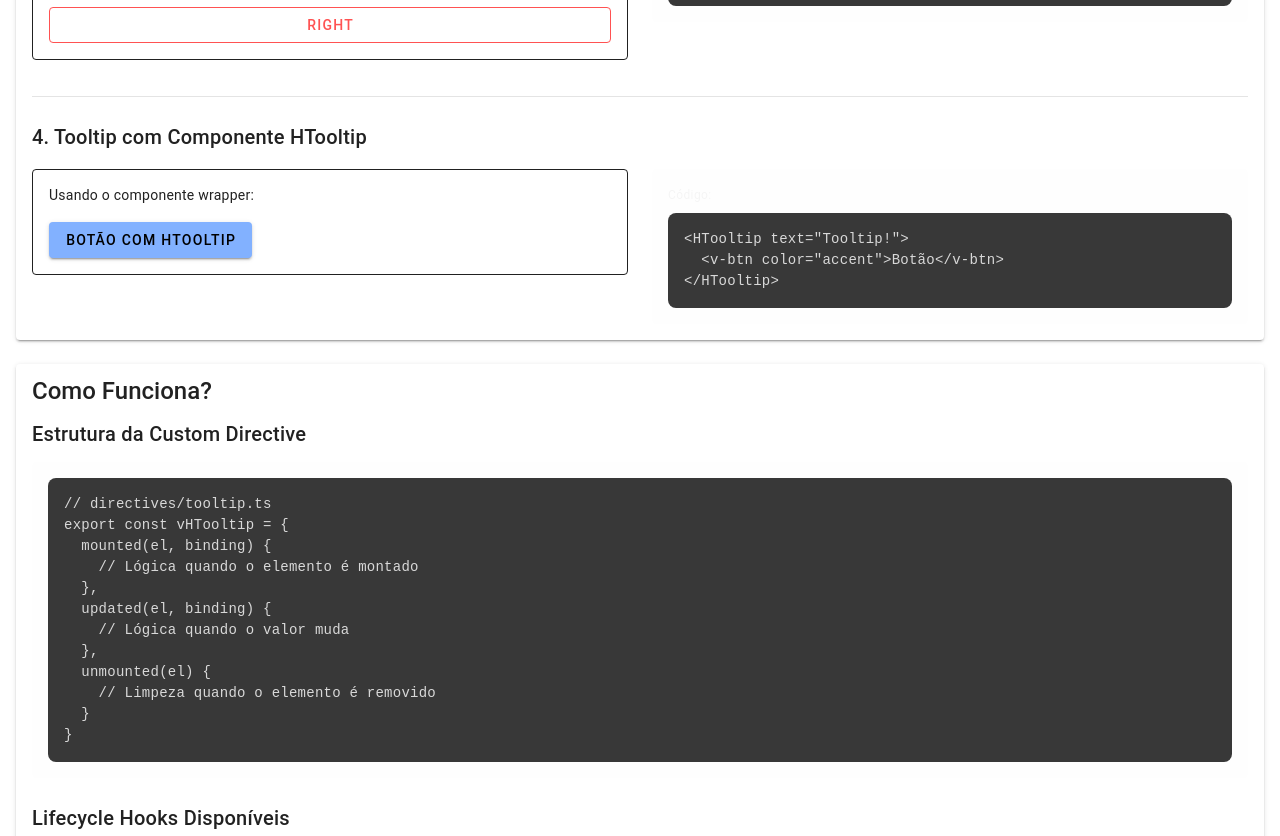
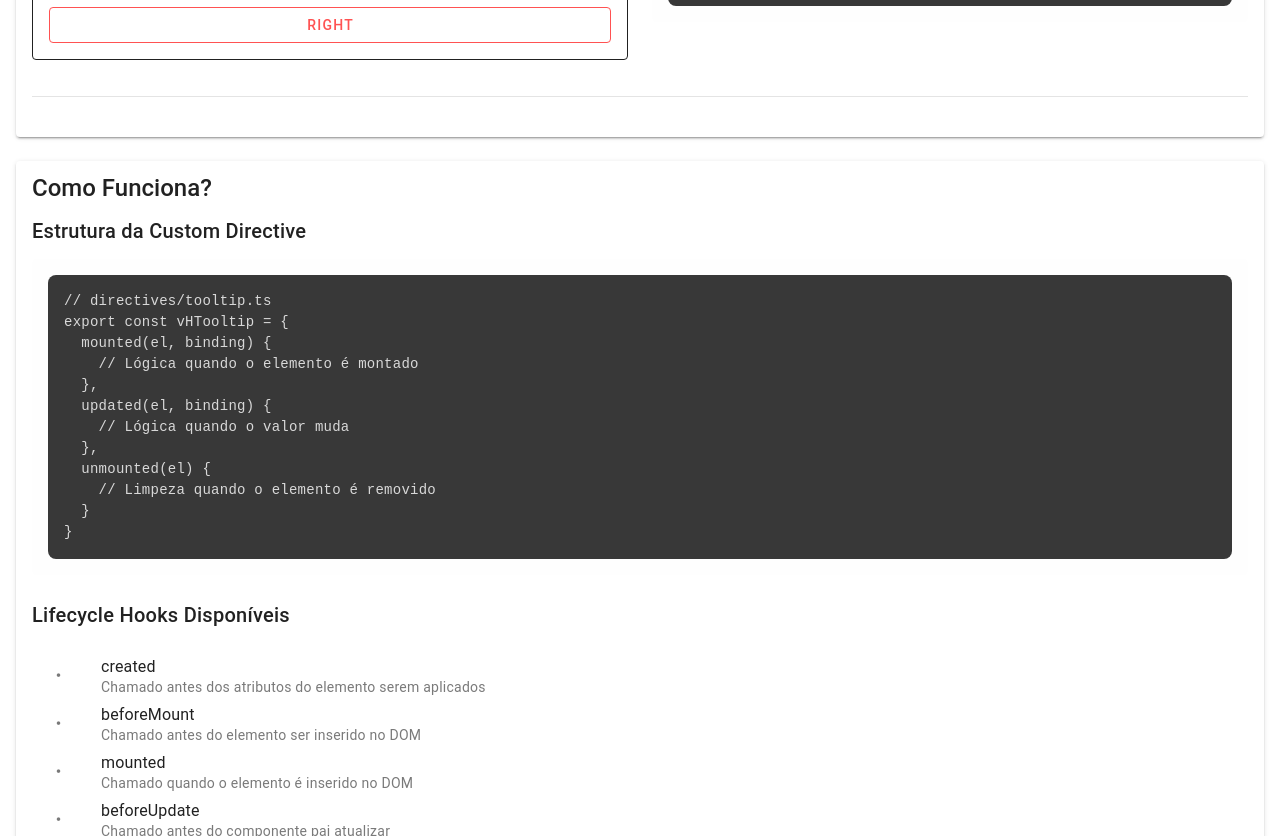
Before and after one commit to Hiagozeroum/HPlayground, a Vue app in the folder frontend/: page /page1 in a window 1280 px wide. Shown: the part 1200-2036 px from the top of the page. Built offline with nearby package versions, Linux system fonts and the light colour scheme; the HTML template or start-up script is replaced by a standard one.

Commit message:
remover htooltip

```diff
--- a/frontend/src/components/HTooltip.vue
+++ /dev/null
@@ -1,34 +0,0 @@
-<script setup lang="ts">
-import { computed } from 'vue'
-
-interface Props {
-  text: string
-  location?: 'top' | 'bottom' | 'left' | 'right' | 'start' | 'end'
-  disabled?: boolean
-  openDelay?: number
-  closeDelay?: number
-}
-
-const props = withDefaults(defineProps<Props>(), {
-  location: 'top',
-  disabled: false,
-  openDelay: 0,
-  closeDelay: 0,
-})
-
-const tooltipLocation = computed(() => props.location)
-</script>
-
-<template>
-  <v-tooltip :text="text" :location="tooltipLocation" :disabled="disabled" :open-delay="openDelay" :close-delay="closeDelay">
-    <template #activator="{ props: tooltipProps }">
-      <span v-bind="tooltipProps">
-        <slot></slot>
-      </span>
-    </template>
-  </v-tooltip>
-</template>
-
-<style scoped>
-/* Estilos customizados podem ser adicionados aqui */
-</style>
--- a/frontend/src/main.ts
+++ b/frontend/src/main.ts
@@ -8,16 +8,12 @@ import vuetify from './plugins/vuetify'
 // Custom Directives
 import { vHTooltip } from './directives/tooltip'
 
-// Global Components
-import HTooltip from './components/HTooltip.vue'
-
 const app = createApp(App)
 
 // Registrar custom directives
 app.directive('h-tooltip', vHTooltip)
 
 // Registrar componentes globais
-app.component('HTooltip', HTooltip)
 
 app.use(createPinia())
 app.use(router)
--- a/frontend/src/views/Page1.vue
+++ b/frontend/src/views/Page1.vue
@@ -1,7 +1,6 @@
 <script setup lang="ts">
 import { ref } from 'vue'
 
-const tooltipText = ref('Este é um tooltip customizado!')
 const dynamicText = ref('Texto dinâmico')
 </script>
 
@@ -24,13 +23,13 @@ const dynamicText = ref('Texto dinâmico')
           <v-card-title class="text-h5">O que são Custom Directives?</v-card-title>
           <v-card-text>
             <p class="mb-4">
-              Custom Directives são uma forma de reutilizar lógica que envolve manipulação DOM de baixo
-              nível. Elas permitem que você crie atributos personalizados que podem ser aplicados a
-              elementos HTML.
+              Custom Directives são uma forma de reutilizar lógica que envolve manipulação DOM de
+              baixo nível. Elas permitem que você crie atributos personalizados que podem ser
+              aplicados a elementos HTML.
             </p>
             <v-alert type="info" variant="tonal">
-              <strong>Exemplo:</strong> Em vez de usar <code>&lt;v-tooltip&gt;</code>, você pode usar
-              <code>v-h-tooltip="text"</code> diretamente em qualquer elemento!
+              <strong>Exemplo:</strong> Em vez de usar <code>&lt;v-tooltip&gt;</code>, você pode
+              usar <code>v-h-tooltip="text"</code> diretamente em qualquer elemento!
             </v-alert>
           </v-card-text>
         </v-card>
@@ -52,7 +51,9 @@ const dynamicText = ref('Texto dinâmico')
               <v-col cols="12" md="6">
                 <v-card variant="tonal" color="grey-lighten-4" class="pa-4">
                   <p class="text-caption mb-2">Código:</p>
-                  <pre class="code-block"><code>&lt;v-btn v-h-tooltip="'Tooltip!'" color="primary"&gt;
+                  <pre
+                    class="code-block"
+                  ><code>&lt;v-btn v-h-tooltip="'Tooltip!'" color="primary"&gt;
   Botão com Tooltip
 &lt;/v-btn&gt;</code></pre>
                 </v-card>
@@ -92,11 +93,7 @@ const dynamicText = ref('Texto dinâmico')
               <v-col cols="12" md="6">
                 <v-card variant="outlined" class="pa-4">
                   <div class="d-flex flex-column gap-3">
-                    <v-btn
-                      v-h-tooltip.top="'Tooltip no topo'"
-                      variant="outlined"
-                      color="primary"
-                    >
+                    <v-btn v-h-tooltip.top="'Tooltip no topo'" variant="outlined" color="primary">
                       Top
                     </v-btn>
                     <v-btn
@@ -113,11 +110,7 @@ const dynamicText = ref('Texto dinâmico')
                     >
                       Left
                     </v-btn>
-                    <v-btn
-                      v-h-tooltip.right="'Tooltip à direita'"
-                      variant="outlined"
-                      color="error"
-                    >
+                    <v-btn v-h-tooltip.right="'Tooltip à direita'" variant="outlined" color="error">
                       Right
                     </v-btn>
                   </div>
@@ -126,7 +119,9 @@ const dynamicText = ref('Texto dinâmico')
               <v-col cols="12" md="6">
                 <v-card variant="tonal" color="grey-lighten-4" class="pa-4">
                   <p class="text-caption mb-2">Código:</p>
-                  <pre class="code-block"><code>&lt;v-btn v-h-tooltip.top="'Top'"&gt;Top&lt;/v-btn&gt;
+                  <pre
+                    class="code-block"
+                  ><code>&lt;v-btn v-h-tooltip.top="'Top'"&gt;Top&lt;/v-btn&gt;
 &lt;v-btn v-h-tooltip.bottom="'Bottom'"&gt;Bottom&lt;/v-btn&gt;
 &lt;v-btn v-h-tooltip.left="'Left'"&gt;Left&lt;/v-btn&gt;
 &lt;v-btn v-h-tooltip.right="'Right'"&gt;Right&lt;/v-btn&gt;</code></pre>
@@ -135,26 +130,6 @@ const dynamicText = ref('Texto dinâmico')
             </v-row>
 
             <v-divider class="my-6"></v-divider>
-
-            <h3 class="text-h6 mb-4">4. Tooltip com Componente HTooltip</h3>
-            <v-row>
-              <v-col cols="12" md="6">
-                <v-card variant="outlined" class="pa-4">
-                  <p class="mb-4">Usando o componente wrapper:</p>
-                  <HTooltip text="Este tooltip usa o componente HTooltip!">
-                    <v-btn color="accent"> Botão com HTooltip </v-btn>
-                  </HTooltip>
-                </v-card>
-              </v-col>
-              <v-col cols="12" md="6">
-                <v-card variant="tonal" color="grey-lighten-4" class="pa-4">
-                  <p class="text-caption mb-2">Código:</p>
-                  <pre class="code-block"><code>&lt;HTooltip text="Tooltip!"&gt;
-  &lt;v-btn color="accent"&gt;Botão&lt;/v-btn&gt;
-&lt;/HTooltip&gt;</code></pre>
-                </v-card>
-              </v-col>
-            </v-row>
           </v-card-text>
         </v-card>
 
@@ -218,8 +193,8 @@ export const vHTooltip = {
             </v-list>
 
             <v-alert type="success" variant="tonal" class="mt-6">
-              <strong>Dica:</strong> Confira o código em
-              <code>src/directives/tooltip.ts</code> para ver a implementação completa!
+              <strong>Dica:</strong> Confira o código em <code>src/directives/tooltip.ts</code> para
+              ver a implementação completa!
             </v-alert>
           </v-card-text>
         </v-card>
```
